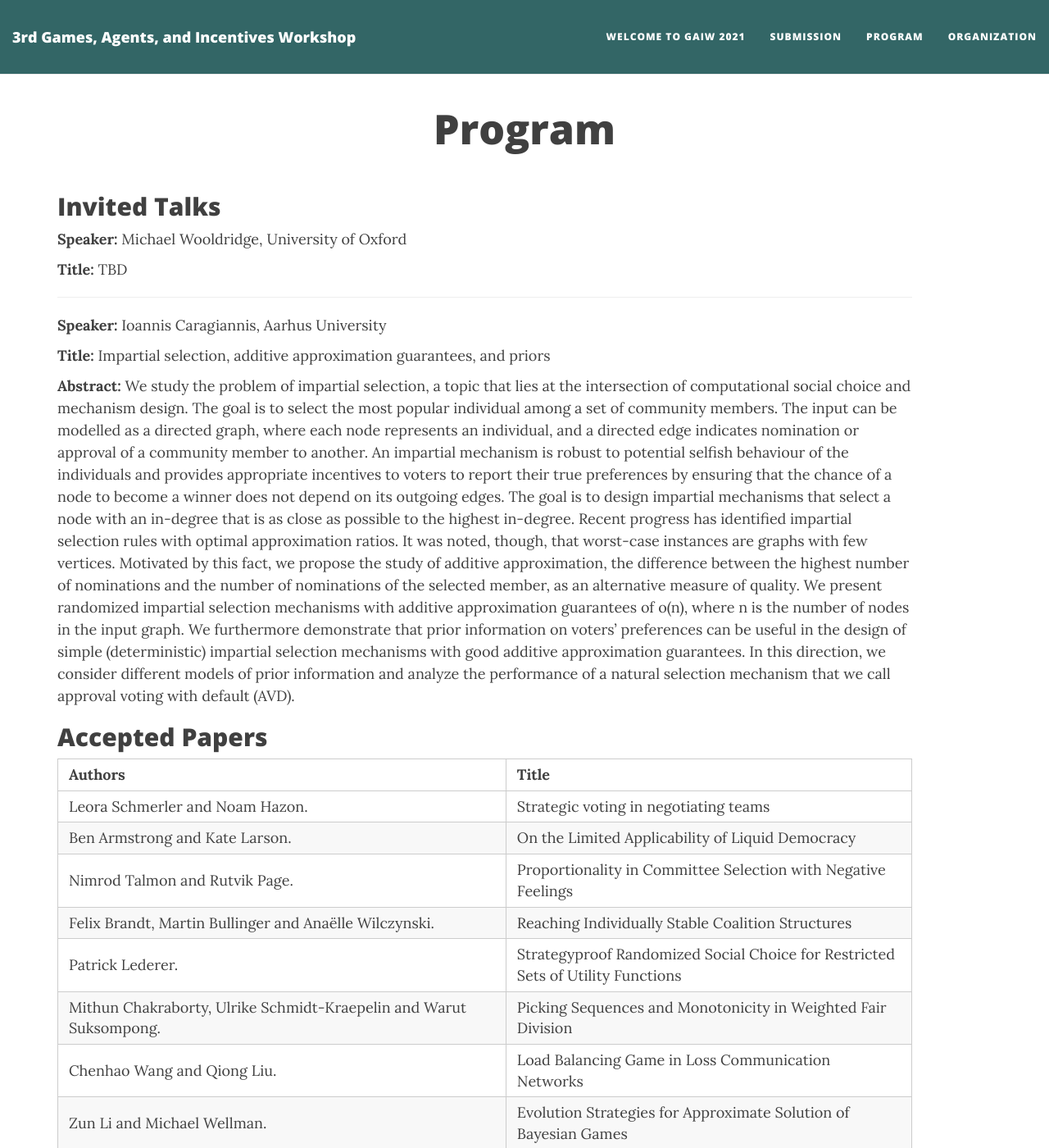
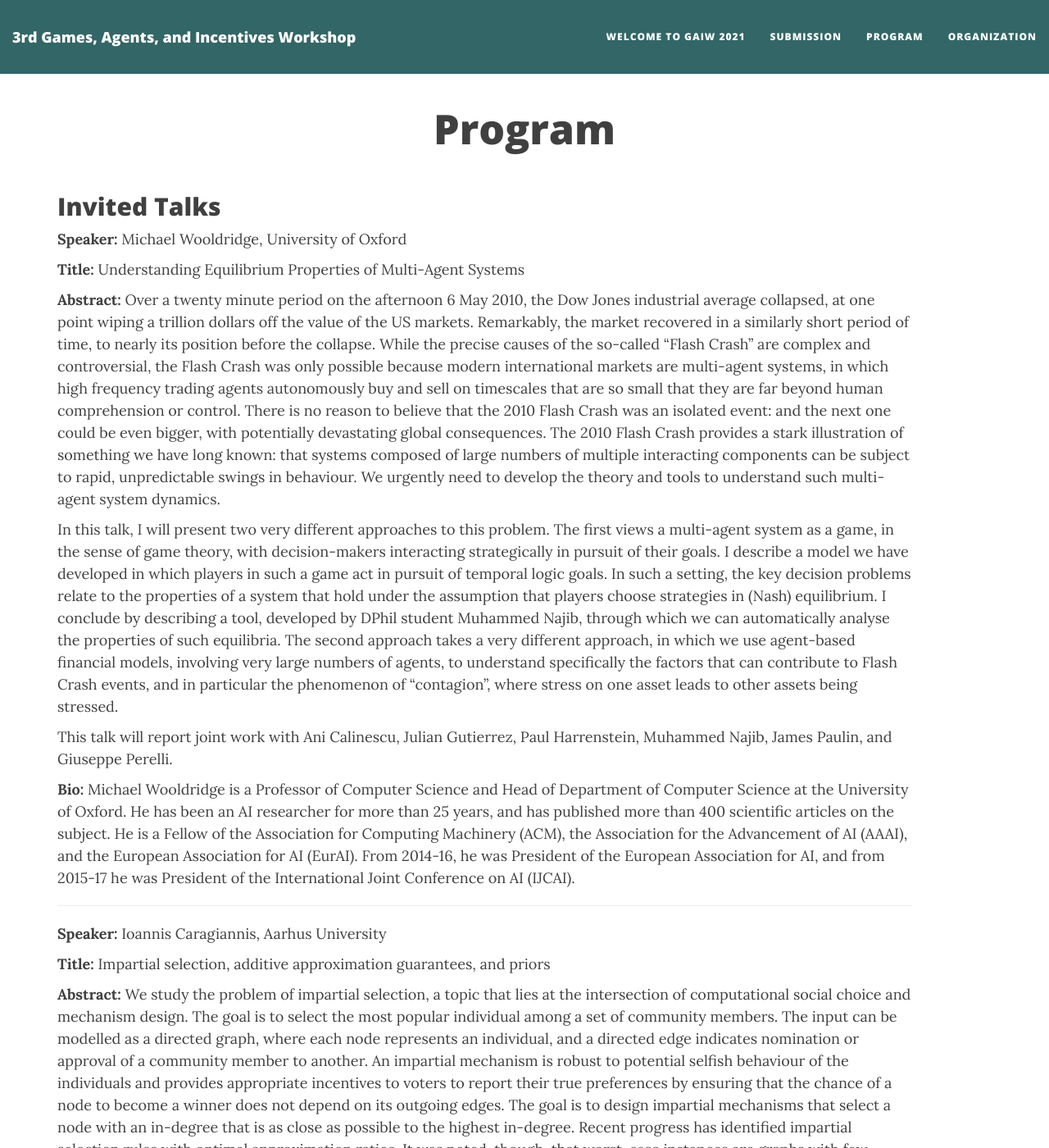
Before and after one commit to PrefLib/gaiw2021, a Jekyll site: the page built from program.md, in a window 1280 px wide and 1400 px high. Shown: the whole window at 82% size. Built offline with Jekyll 4.4.1, drawn with Linux system fonts in a browser that asks for light colours; nearby versions of some CDN libraries.

Commit message:
Update program.md

```diff
--- a/program.md
+++ b/program.md
@@ -8,7 +8,15 @@ published: true
 
 **Speaker:** Michael Wooldridge, University of Oxford
 
-**Title:** TBD
+**Title:** Understanding Equilibrium Properties of Multi-Agent Systems
+
+**Abstract:** Over a twenty minute period on the afternoon 6 May 2010, the Dow Jones industrial average collapsed, at one point wiping a trillion dollars off the value of the US markets. Remarkably, the market recovered in a similarly short period of time, to nearly its position before the collapse. While the precise causes of the so-called "Flash Crash" are complex and controversial, the Flash Crash was only possible because modern international markets are multi-agent systems, in which high frequency trading agents autonomously buy and sell on timescales that are so small that they are far beyond human comprehension or control. There is no reason to believe that the 2010 Flash Crash was an isolated event: and the next one could be even bigger, with potentially devastating global consequences. The 2010 Flash Crash provides a stark illustration of something we have long known: that systems composed of large numbers of multiple interacting components can be subject to rapid, unpredictable swings in behaviour.  We urgently need to develop the theory and tools to understand such multi-agent system dynamics.
+
+In this talk, I will present two very different approaches to this problem. The first views a multi-agent system as a game, in the sense of game theory, with decision-makers interacting strategically in pursuit of their goals. I describe a model we have developed in which players in such a game act in pursuit of temporal logic goals. In such a setting, the key decision problems relate to the properties of a system that hold under the assumption that players choose strategies in (Nash) equilibrium. I conclude by describing a tool, developed by DPhil student Muhammed Najib, through which we can automatically analyse the properties of such equilibria. The second approach takes a very different approach, in which we use agent-based financial models, involving very large numbers of agents, to understand specifically the factors that can contribute to Flash Crash events, and in particular the phenomenon of "contagion", where stress on one asset leads to other assets being stressed.
+
+This talk will report joint work with Ani Calinescu, Julian Gutierrez, Paul Harrenstein, Muhammed Najib, James Paulin, and Giuseppe Perelli.
+
+**Bio:** Michael Wooldridge is a Professor of Computer Science and Head of Department of Computer Science at the University of Oxford. He has been an AI researcher for more than 25 years, and has published more than 400 scientific articles on the subject. He is a Fellow of the Association for Computing Machinery (ACM), the Association for the Advancement of AI (AAAI), and the European Association for AI (EurAI). From 2014-16, he was President of the European Association for AI, and from 2015-17 he was President of the International Joint Conference on AI (IJCAI).
 
 ---
 
```
